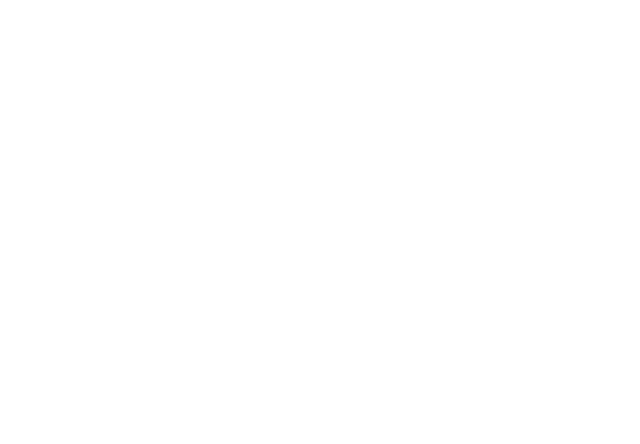
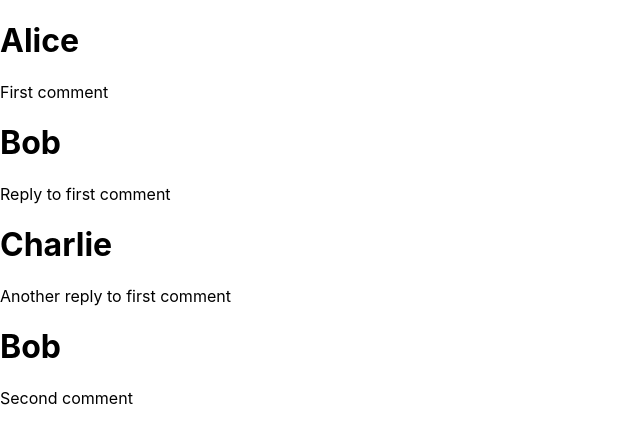
Before and after one commit to AidanGuarniere/react-comment-coding-challenge, a React (Create React App) app: page / in a window 1280 px wide. Shown: the top 444 px of the page, without its empty margins (0-640 px from the left). Built offline with nearby package versions, Linux system fonts and the light colour scheme; the HTML template or start-up script is replaced by a standard one.

Commit message:
display comments&replies with basic dummy data

```diff
--- a/src/App.js
+++ b/src/App.js
@@ -1,8 +1,19 @@
-import './App.css';
+
+import React, {useEffect} from "react";
+import "./App.css";
+import Comment from "./components/Comment";
+import CommentThread from "./components/CommentThread";
+import { comments } from "./data/comments.js";
 
 function App() {
+
+  useEffect(() => {
+    console.log(comments);
+  }, [])
+
   return (
     <div className="App">
+      <CommentThread comments={comments} />
     </div>
   );
 }
--- /dev/null
+++ b/src/components/Comment.jsx
@@ -0,0 +1,20 @@
+import React from "react";
+
+function Comment({ comment }) {
+  return (
+    <div className="commentContainer">
+      <div className="commentBody">
+        <h1>{comment.user.name}</h1>
+        <p>{comment.text}</p>
+      </div>
+      <div className="commentReplies">
+        {" "}
+        {comment.children.map((child) => (
+          <Comment key={child.id} comment={child} />
+        ))}
+      </div>
+    </div>
+  );
+}
+
+export default Comment;
--- /dev/null
+++ b/src/components/CommentThread.jsx
@@ -0,0 +1,15 @@
+import React from "react";
+import Comment from "./Comment";
+
+function CommentThread({ comments }) {
+  return (
+    <div>
+      {comments.map((comment) => (
+        <Comment key={comment.id} comment={comment} />
+      ))}
+    </div>
+    //add comment form
+  );
+}
+
+export default CommentThread;
--- /dev/null
+++ b/src/data/comments.js
@@ -0,0 +1,35 @@
+const users = [
+  { id: 1, name: "Alice" },
+  { id: 2, name: "Bob" },
+  { id: 3, name: "Charlie" },
+];
+
+const comments = [
+  {
+    id: 1,
+    text: "First comment",
+    user: users[0],
+    children: [
+      {
+        id: 2,
+        text: "Reply to first comment",
+        user: users[1],
+        children: [],
+      },
+      {
+        id: 3,
+        text: "Another reply to first comment",
+        user: users[2],
+        children: [],
+      },
+    ],
+  },
+  {
+    id: 4,
+    text: "Second comment",
+    user: users[1],
+    children: [],
+  },
+];
+
+export { comments };
```
Also changed, not shown: src/data/commentStructure.ts (added, +9 -0 lines), src/components/AddCommentForm.jsx (added), src/components/EditCommentForm.jsx (added).
